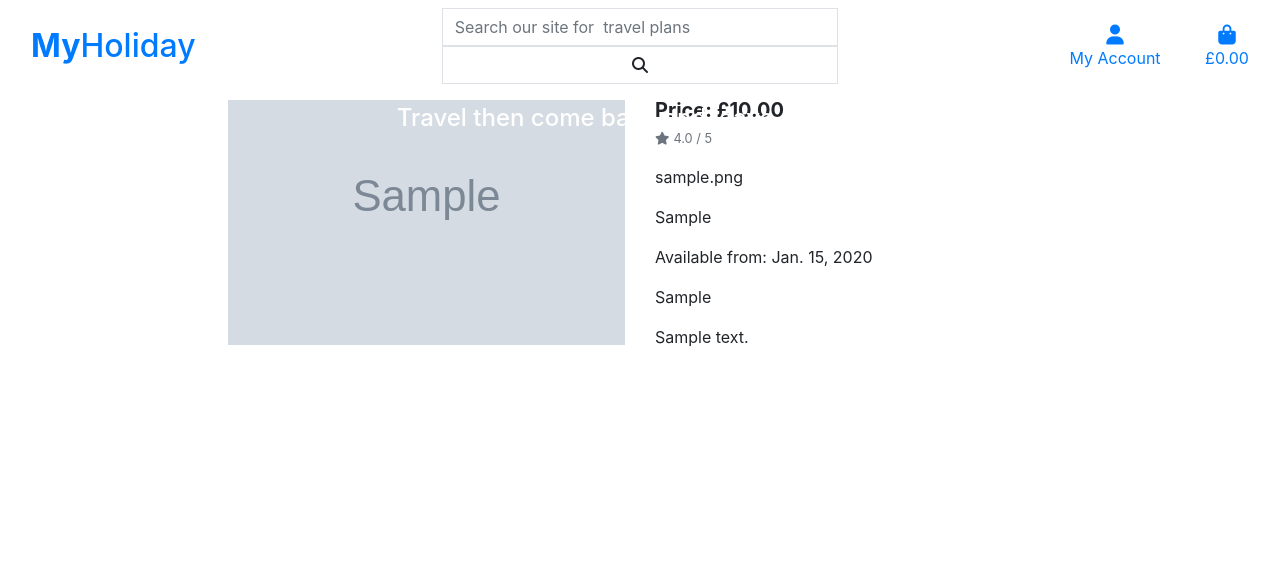
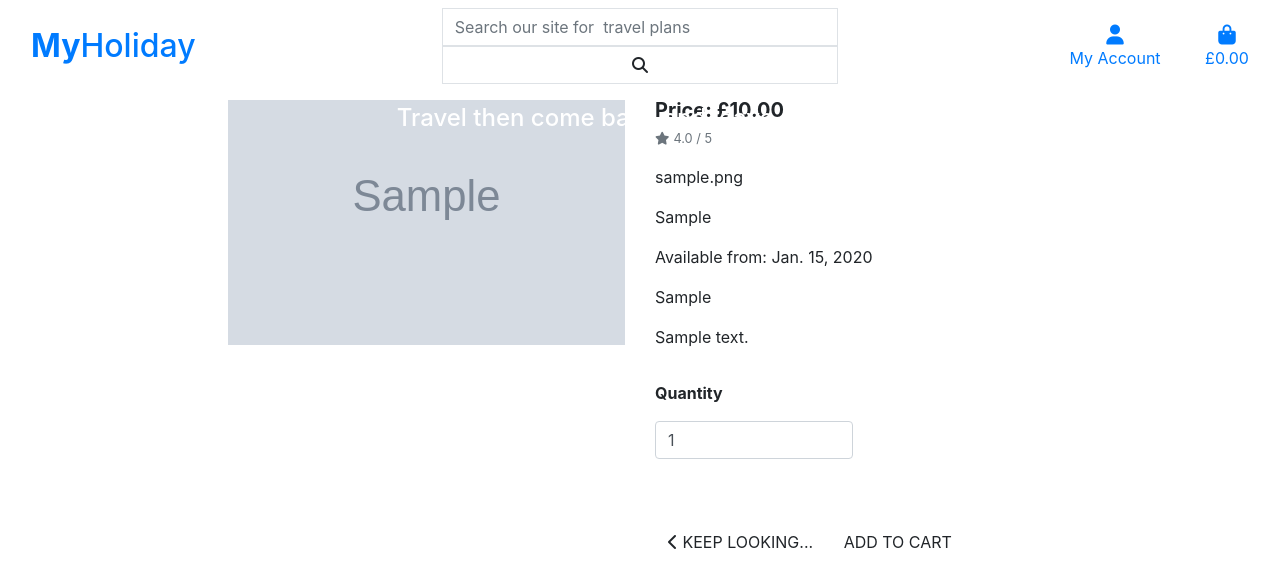
Before and after one commit to Vicky185/milestone4-holidaysite, a Django app: page /packages/1 in a window 1280 px wide. Shown: the top 588 px of the page. Run offline with Django 3.2, Linux system fonts and the light colour scheme; tables that the repository leaves empty hold one stand-in row (values such as "Sample post"); grey boxes marked "Sample" are stand-in pictures; parts of the project's set-up code (start-up, migrations or seed data) failed here and were passed over; some libraries are stand-ins or nearby versions.

Commit message:
added shopping cart functionality

```diff
--- a/myholiday/packages/templates/packages/one_package_detail.html
+++ b/myholiday/packages/templates/packages/one_package_detail.html
@@ -51,6 +51,30 @@
                     <p class="mt-3">Available from: {{ package.start }}</p>
                     <p class="mt-3">{{ package.departs }}</p>
                     <p class="mt-3">{{ package.description|linebreaks }} </p>
+
+                    <form class="form" action="{% url 'add_to_cart' package.id %}" method="POST">
+                        {% csrf_token %}
+                        <div class="form-row">
+                            <div class="col-12">
+                                <p class="mt-3"><strong> Quantity</strong></p>
+                                <div class="form-group w-50">
+                                    <div class="input-group">
+                                        <input class="form-control qty_input" type="number" name="quantity" value="1" min="1" max="20" data-item_id="{{ package.id }}" id="id_qty_{{ package.id }}">
+                                    </div>
+                                </div>
+                            </div>
+                            <div class="col-12">
+                                <a href="{% url 'packages' %}" class="btn btn-outline-black rounded-0 mt-5">
+                                    <span class="icon">
+                                        <i class="fas fa-chevron-left"></i>
+                                    </span>
+                                    <span class="text-uppercase">Keep Looking...</span>
+                                </a>
+                                <input type="submit" class="btn btn-black rounded-0 text-uppercase mt-5" value="Add to Cart">
+                            </div>
+                            <input type="hidden" name="redirect_url" value="{{ request.path }}">
+                        </div>
+                    </form>
                 </div>
             </div>
         </div>
--- a/myholiday/shoppingcart/urls.py
+++ b/myholiday/shoppingcart/urls.py
@@ -2,5 +2,6 @@
 from . import views
 
 urlpatterns = [
-    path('', views.view_shoppingcart, name="view_shoppingcart")
+    path('', views.view_cart, name="view_cart"),
+    path('add/<item_id>/', views.add_to_cart, name="add_to_cart"),
 ]
--- a/myholiday/static/css/base.css
+++ b/myholiday/static/css/base.css
@@ -36,6 +36,12 @@
 .btn-black {
     background: black;
     color: white;
+}
+
+.btn-outline-black {
+    background: white;
+    color: black !important /* using important to override link colours for <a> elements */
+    border: 1px solid black;
 }
 
 .buy-now-button:hover,
--- a/myholiday/templates/base.html
+++ b/myholiday/templates/base.html
@@ -85,7 +85,7 @@
                         </div>
                     </li>
                     <li class="list-inline-item">
-                        <a class="{% if grand_total %}text-info font-weight-bold{% else %}text-black{% endif %} nav-link" href="{% url 'view_shoppingcart' %}">
+                        <a class="{% if grand_total %}text-info font-weight-bold{% else %}text-black{% endif %} nav-link" href="{% url 'view_cart' %}">
                             <div class="text-center">
                                 <div><i class="fas fa-shopping-bag fa-lg"></i></div>
                                 <p class="my-0">
--- a/myholiday/templates/includes/mobile_top_header.html
+++ b/myholiday/templates/includes/mobile_top_header.html
@@ -41,7 +41,7 @@
     </div>
 </li>
 <li class="list-inline-item">
-    <a class="{% if grand_total %}text-primary font-weight-bold{% else %}text-black{% endif %} nav-link d-block d-lg-none" href="{% url 'view_shoppingcart' %}">
+    <a class="{% if grand_total %}text-primary font-weight-bold{% else %}text-black{% endif %} nav-link d-block d-lg-none" href="{% url 'view_cart' %}">
         <div class="text-center">
             <div><i class="fas fa-shopping-bag fa-lg"></i></div>
             <p class="my-0">
```
Also changed, not shown: myholiday/shoppingcart/views.py (+16 -1 lines).
